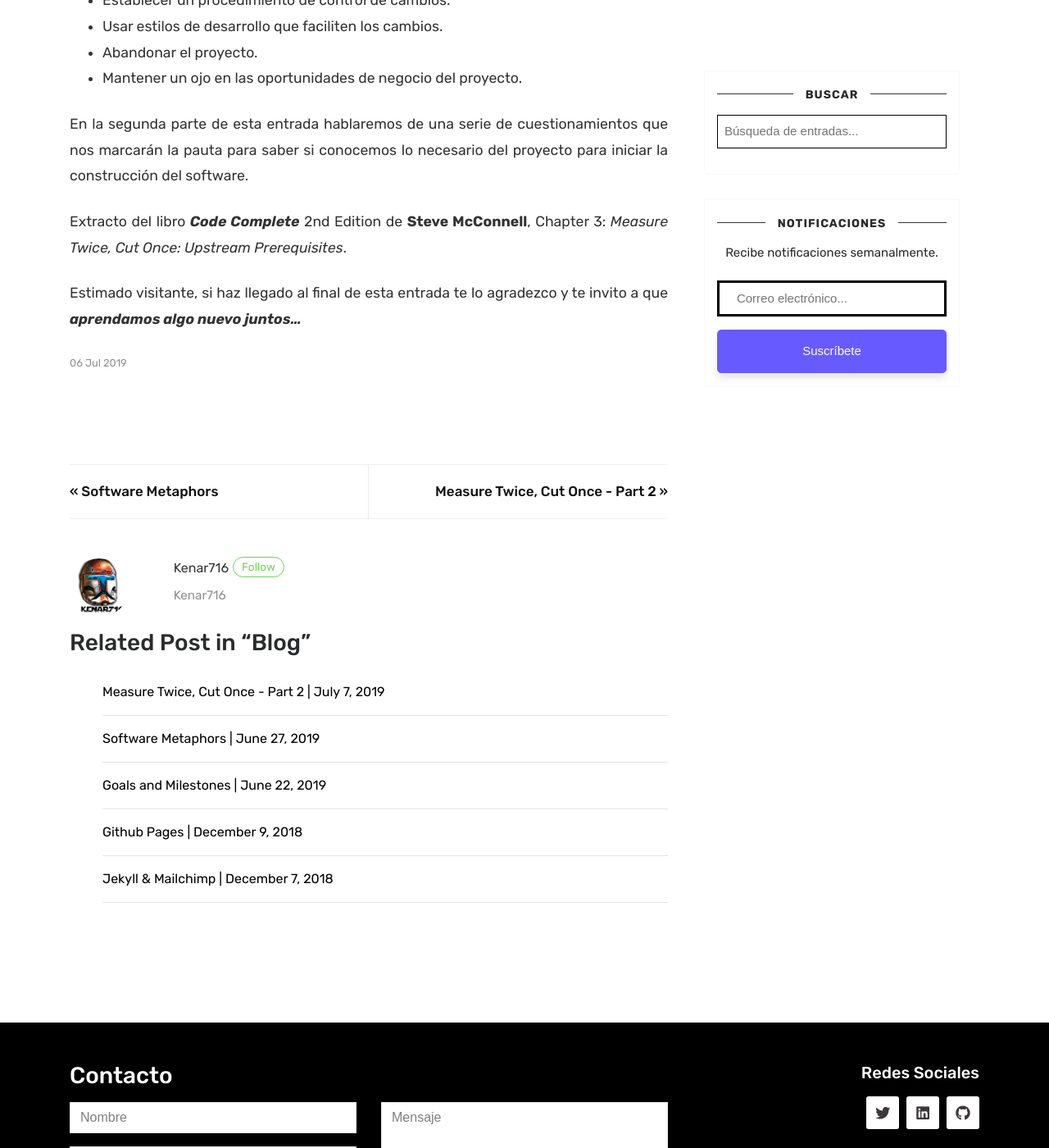
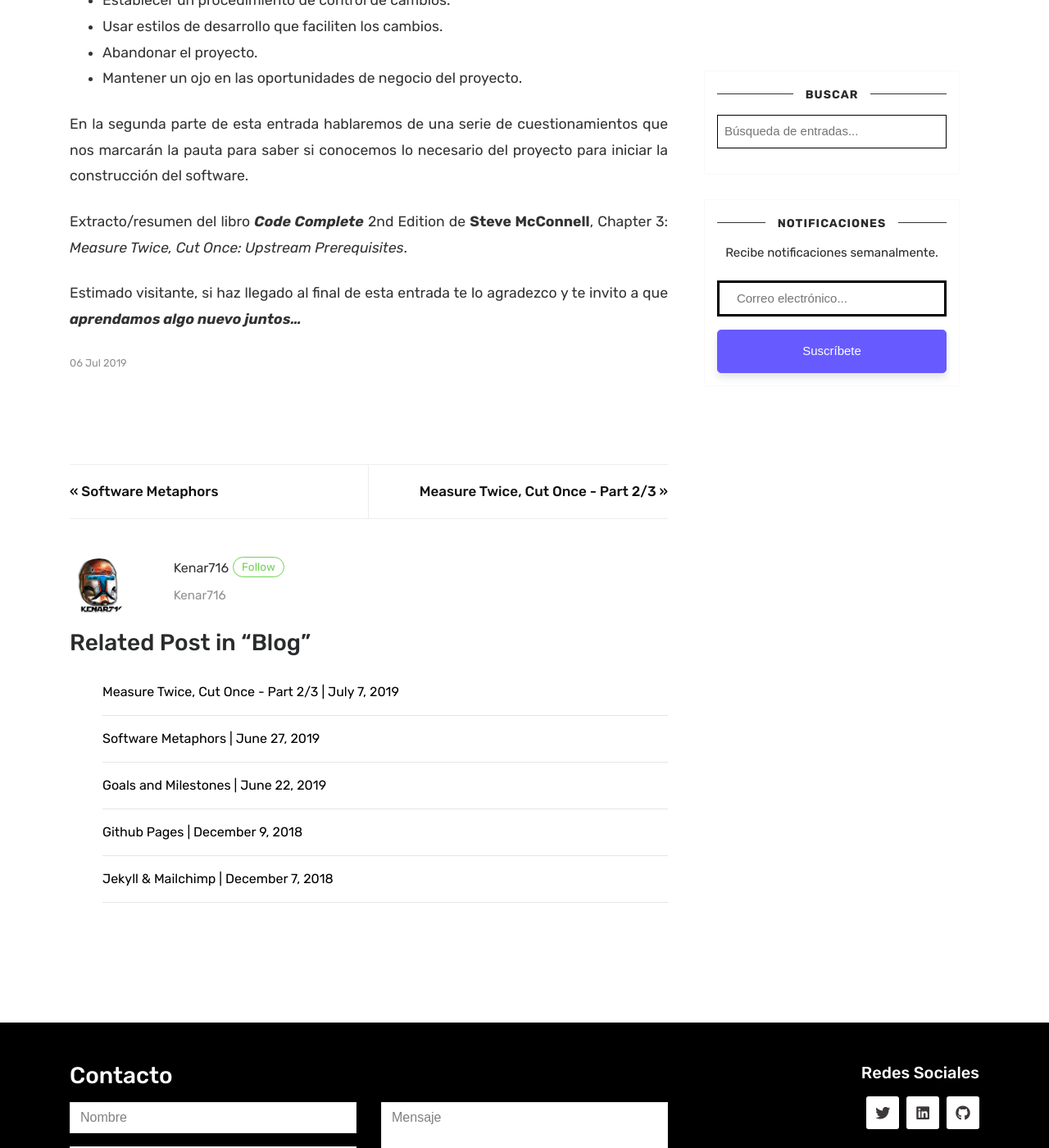
Before and after one commit to Kenar716/Kenar716.github.io, a Jekyll site: the page built from _posts/2019-07-06-measuretwicecutoncepart1.md, in a window 1280 px wide and 1400 px high, scrolled down 4440 px. Shown: the whole window at 82% size. Built offline with Jekyll 4.4.1, drawn with Linux system fonts in a browser that asks for light colours; nearby versions of some CDN libraries; comment, search, counter and statistics services are not loaded; some of the changed text lies outside the part shown.

Commit message:
Se modifican las entradas 'Measure Twice, Cut Once Part1 and Part 2' para indicar la cantidad de entradas de la serie.

```diff
--- a/_posts/2019-07-06-measuretwicecutoncepart1.md
+++ b/_posts/2019-07-06-measuretwicecutoncepart1.md
@@ -1,7 +1,7 @@
 ---
 layout: post
 author: Kenar716
-title: "Measure Twice, Cut Once - Part 1"
+title: "Measure Twice, Cut Once - Part 1/3"
 date: 2019-07-06 12:00:00 +0545
 categories: blog
 summary:
@@ -239,6 +239,6 @@
 
 En la segunda parte de esta entrada hablaremos de una serie de cuestionamientos que nos marcarán la pauta para saber si conocemos lo necesario del proyecto para iniciar la construcción del software.
 
-Extracto del libro _**Code Complete**_ 2nd Edition de **Steve McConnell**, Chapter 3: _Measure Twice, Cut Once: Upstream Prerequisites_.
+Extracto/resumen del libro _**Code Complete**_ 2nd Edition de **Steve McConnell**, Chapter 3: _Measure Twice, Cut Once: Upstream Prerequisites_.
 
 Estimado visitante, si haz llegado al final de esta entrada te lo agradezco y te invito a que _**aprendamos algo nuevo juntos...**_
--- a/_posts/2019-07-07-measuretwicecutoncepart2.md
+++ b/_posts/2019-07-07-measuretwicecutoncepart2.md
@@ -1,7 +1,7 @@
 ---
 layout: post
 author: Kenar716
-title: "Measure Twice, Cut Once - Part 2"
+title: "Measure Twice, Cut Once - Part 2/3"
 date: 2019-07-07 12:00:00 +0545
 cover: assets/images/posts/2019-07-07-measuretwicecutoncepart2/checklist-requirements.jpg
 categories: blog
@@ -49,6 +49,6 @@
 
 En la tercera y última parte de esta serie hablaremos sobre los prerequisitos para la arquitectura de software y la importancia que tiene en la construcción de sistemas.
 
-Extracto del libro _**Code Complete**_ 2nd Edition de **Steve McConnell**, Chapter 3: _Measure Twice, Cut Once: Upstream Prerequisites_.
+Extracto/resumen del libro _**Code Complete**_ 2nd Edition de **Steve McConnell**, Chapter 3: _Measure Twice, Cut Once: Upstream Prerequisites_.
 
 Estimado visitante, si haz llegado al final de esta entrada te lo agradezco y te invito a que _**aprendamos algo nuevo juntos...**_
```
